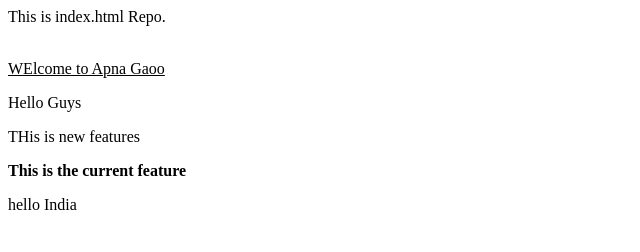
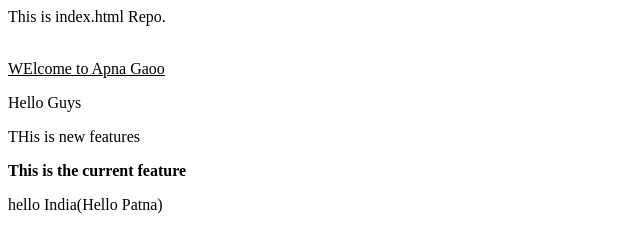
Before and after one commit to shrimannarayan112s-dotcom/LocalRepo, a plain HTML site: page localrepo/index.html in a window 1280 px wide. Shown: the whole page, without its empty margins (0-640 px from the left). Drawn offline with Linux system fonts and the light colour scheme.

Commit message:
Hello Patna

```diff
--- a/localrepo/index.html
+++ b/localrepo/index.html
@@ -5,4 +5,4 @@
 <p> Hello Guys</p>
 <p>THis is new features</p>
 <b> This is the current feature</b>
-<p> hello India</p>
+<p> hello India(Hello Patna)</p>
```
